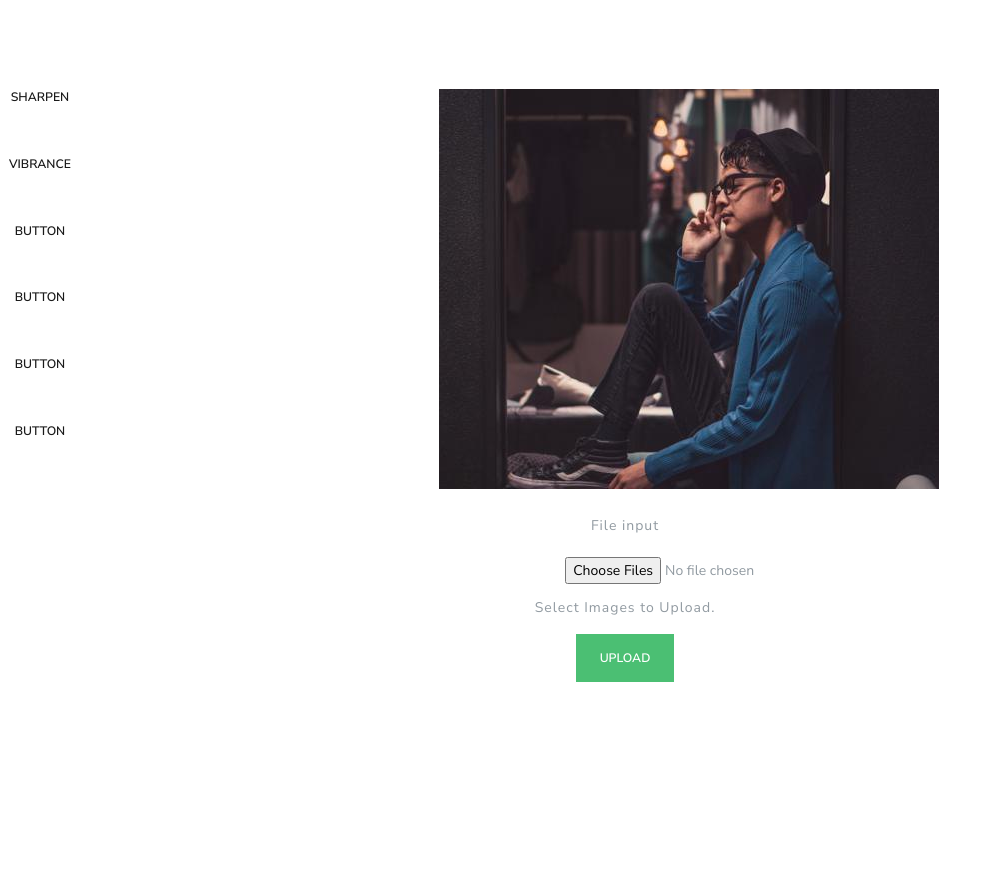
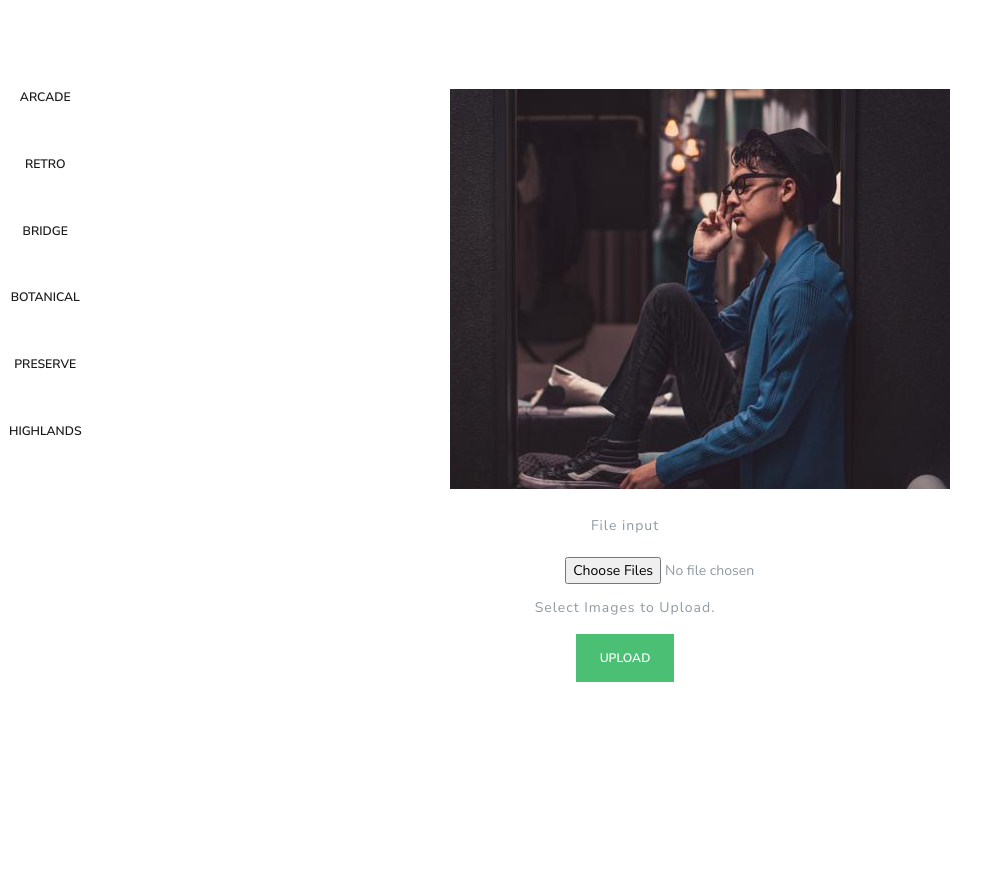
Before and after one commit to rickyxnguyen/int-1.1, a Flask app: page / in a window 1280 px wide. Shown: the part 48-923 px from the top of the page, without its empty margins (0-1004 px from the left). Run offline with Flask 2, Linux system fonts and the light colour scheme; some libraries are stand-ins or nearby versions.

Commit message:
updated filter names

```diff
--- a/templates/base.html
+++ b/templates/base.html
@@ -16,12 +16,12 @@
     </nav>
     <div class='row'>
         <div class="btn-group-vertical" data-toggle="buttons" id='filters'>
-            <button type="button" class="btn btn-secondary">Sharpen</button>
-            <button type="button" class="btn btn-secondary">Vibrance</button>
-            <button type="button" class="btn btn-secondary">Button</button>
-            <button type="button" class="btn btn-secondary">Button</button>
-            <button type="button" class="btn btn-secondary">Button</button>
-            <button type="button" class="btn btn-secondary">Button</button>
+            <button type="button" class="btn btn-secondary">Arcade</button>
+            <button type="button" class="btn btn-secondary">Retro</button>
+            <button type="button" class="btn btn-secondary">Bridge</button>
+            <button type="button" class="btn btn-secondary">Botanical</button>
+            <button type="button" class="btn btn-secondary">Preserve</button>
+            <button type="button" class="btn btn-secondary">Highlands</button>
         </div>
         <div class='box'>{%include 'gallery.html'%}</div>
     </div>
```
